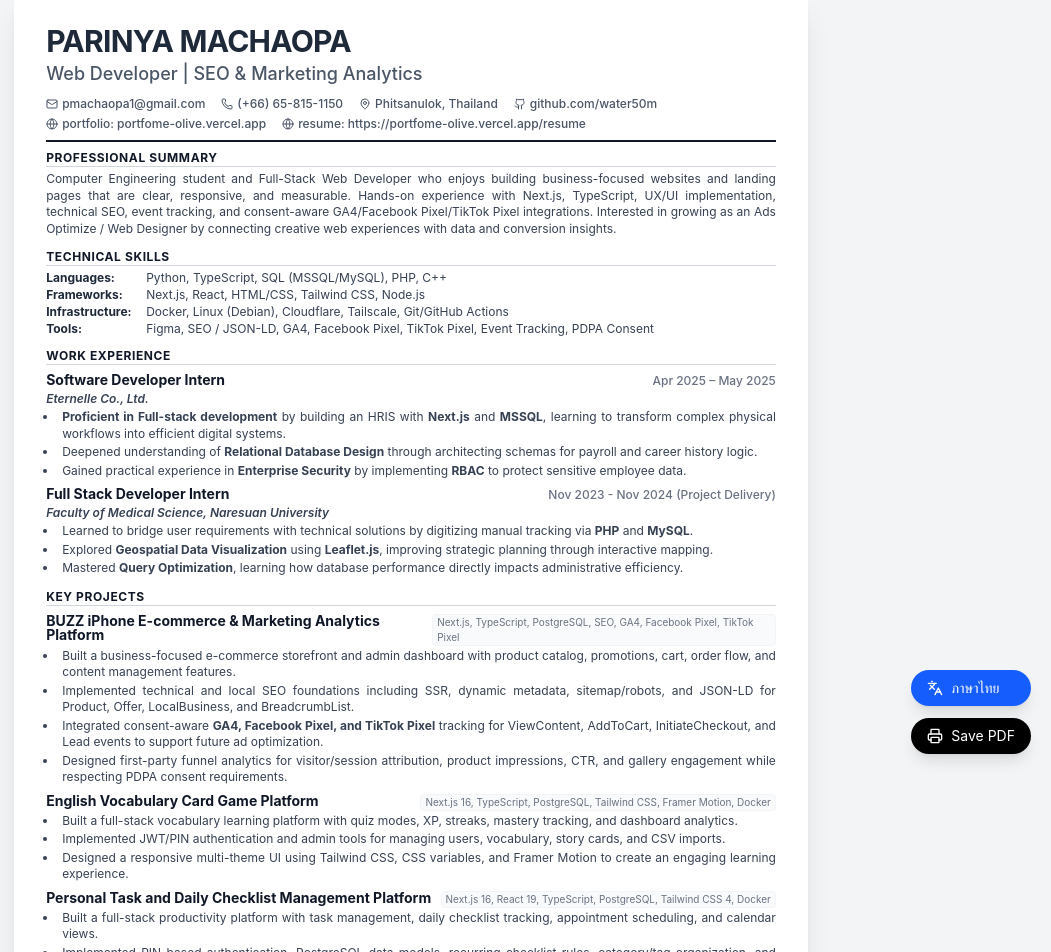
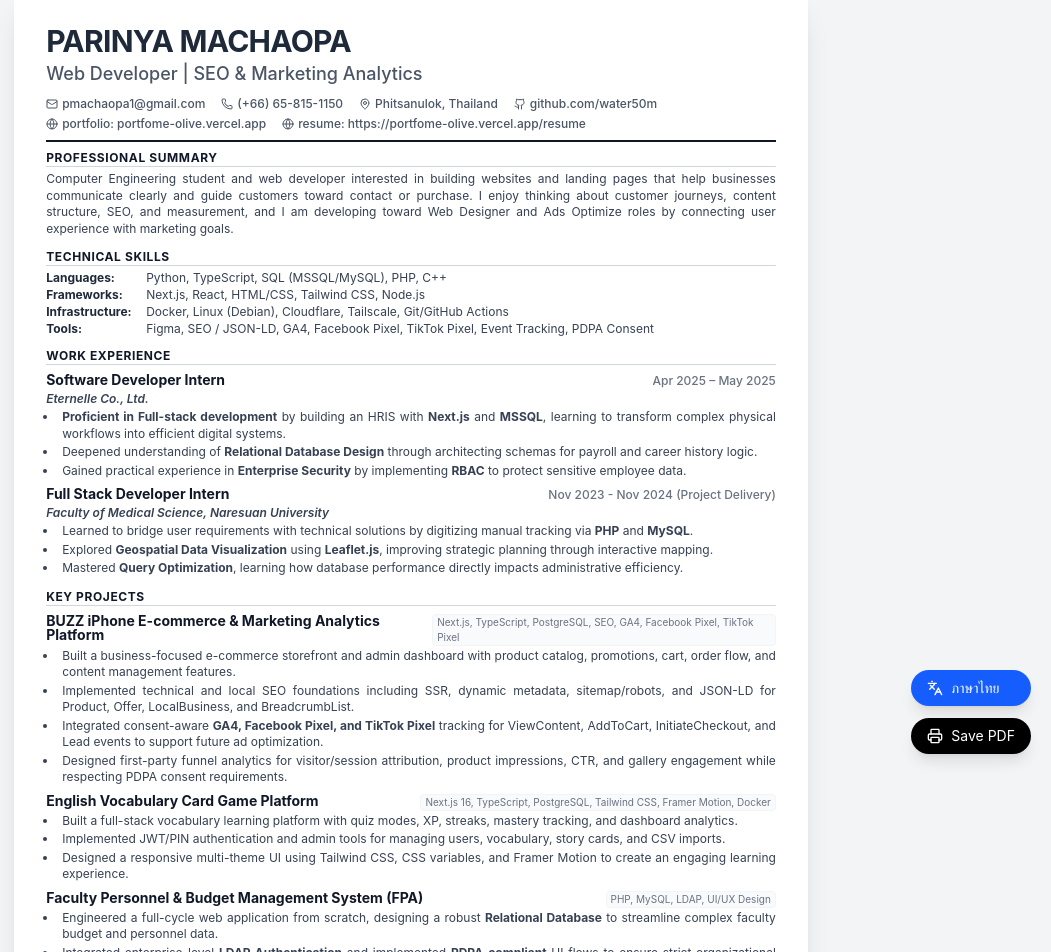
Before and after one commit to water50m/portfome, a Next.js app: page /resume in a window 1280 px wide. Shown: the part 26-978 px from the top of the page, without its empty margins (229-1280 px from the left). Built offline with nearby package versions, Linux system fonts and the light colour scheme.

Commit message:
Refine resume summary and project selection

```diff
--- a/src/app/resume/page.tsx
+++ b/src/app/resume/page.tsx
@@ -9,7 +9,7 @@ const RESUME_DATA = {
   en: {
     name: "PARINYA MACHAOPA",
     title: "Web Developer | SEO & Marketing Analytics",
-    summary: "Computer Engineering student and Full-Stack Web Developer who enjoys building business-focused websites and landing pages that are clear, responsive, and measurable. Hands-on experience with Next.js, TypeScript, UX/UI implementation, technical SEO, event tracking, and consent-aware GA4/Facebook Pixel/TikTok Pixel integrations. Interested in growing as an Ads Optimize / Web Designer by connecting creative web experiences with data and conversion insights.",
+    summary: "Computer Engineering student and web developer interested in building websites and landing pages that help businesses communicate clearly and guide customers toward contact or purchase. I enjoy thinking about customer journeys, content structure, SEO, and measurement, and I am developing toward Web Designer and Ads Optimize roles by connecting user experience with marketing goals.",
     experienceTitle: "Work Experience",
     projectTitle: "Key Projects",
     educationTitle: "Education",
@@ -57,15 +57,6 @@ const RESUME_DATA = {
         ]
       },
       {
-        title: "Personal Task and Daily Checklist Management Platform",
-        tech: "Next.js 16, React 19, TypeScript, PostgreSQL, Tailwind CSS 4, Docker",
-        points: [
-          "Built a full-stack productivity platform with task management, daily checklist tracking, appointment scheduling, and calendar views.",
-          "Implemented PIN-based authentication, PostgreSQL data models, recurring checklist rules, category/tag organization, and dashboard analytics.",
-          "Designed a responsive Thai-language interface with reusable components, progress charts, filters, modals, and Docker-ready production deployment."
-        ]
-      },
-      {
         title: "Faculty Personnel & Budget Management System (FPA)",
         tech: "PHP, MySQL, LDAP, UI/UX Design",
         points: [
@@ -92,7 +83,7 @@ const RESUME_DATA = {
   th: {
     name: "ปริญญา มาชาวป่า",
     title: "นักพัฒนาเว็บ | SEO และ Marketing Analytics",
-    summary: "นักศึกษาวิศวกรรมคอมพิวเตอร์และนักพัฒนาเว็บแบบ Full-stack ที่สนุกกับการสร้างเว็บไซต์และ Landing Page ที่สวย ใช้งานง่าย และวัดผลได้ มีประสบการณ์จริงกับ Next.js, TypeScript, UX/UI, Technical SEO, Event Tracking และการเชื่อมต่อ GA4, Facebook Pixel, TikTok Pixel แบบคำนึงถึง Consent/PDPA สนใจเติบโตในสาย Ads Optimize และ Web Designer โดยตั้งใจพัฒนาตัวเองต่อด้านการวิเคราะห์ผลโฆษณา การทำ Conversion Tracking และการสร้างเว็บไซต์เพื่อการตลาด",
+    summary: "นักศึกษาวิศวกรรมคอมพิวเตอร์และนักพัฒนาเว็บที่สนใจสร้างเว็บไซต์และ Landing Page ให้ธุรกิจสื่อสารจุดขายได้ชัดเจน และช่วยพาลูกค้าไปสู่การติดต่อหรือสั่งซื้อ ผมชอบคิดจากเส้นทางของลูกค้า การจัดวางเนื้อหา SEO และการวัดผล พร้อมพัฒนาตัวเองต่อในสาย Web Designer และ Ads Optimize โดยเชื่อมประสบการณ์ผู้ใช้เข้ากับเป้าหมายทางการตลาด",
     experienceTitle: "ประสบการณ์การทำงาน",
     projectTitle: "โปรเจกต์ที่สำคัญ",
     educationTitle: "การศึกษา",
@@ -137,15 +128,6 @@ const RESUME_DATA = {
           "พัฒนาแพลตฟอร์มเรียนรู้คำศัพท์แบบ Full-stack พร้อมโหมดแบบทดสอบ, XP, streak, ระบบ mastery และ dashboard แสดงสถิติ",
           "สร้างระบบยืนยันตัวตนด้วย JWT/PIN และเครื่องมือผู้ดูแลระบบสำหรับจัดการผู้ใช้ คำศัพท์ story cards และการนำเข้า CSV",
           "ออกแบบ UI แบบ responsive ที่รองรับหลายธีมด้วย Tailwind CSS, CSS variables และ Framer Motion"
-        ]
-      },
-      {
-        title: "แพลตฟอร์มจัดการงานส่วนตัวและ Daily Checklist",
-        tech: "Next.js 16, React 19, TypeScript, PostgreSQL, Tailwind CSS 4, Docker",
-        points: [
-          "พัฒนาเว็บแอปแบบ Full-stack สำหรับจัดการงานประจำวัน, Daily Checklist, นัดหมาย และปฏิทินรวมในระบบเดียว",
-          "ออกแบบระบบเข้าสู่ระบบด้วย PIN, โครงสร้างฐานข้อมูล PostgreSQL, การตั้งค่างานซ้ำ, หมวดหมู่, แท็ก และ Dashboard วิเคราะห์ความคืบหน้า",
-          "สร้าง UI ภาษาไทยแบบ Responsive พร้อม reusable components, กราฟความคืบหน้า, ตัวกรองข้อมูล, modal และรองรับการ deploy ด้วย Docker"
         ]
       },
       // {
```
